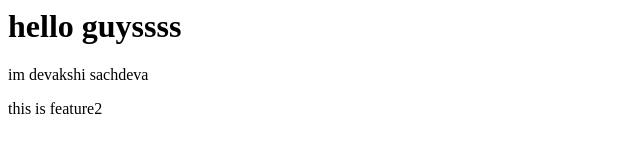
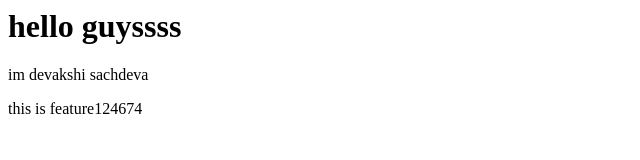
Before and after one commit to devakshisachdeva/localRepo, a plain HTML site: page index.html in a window 1280 px wide. Shown: the full height of the page, 0-640 px from the left. Drawn offline with Linux system fonts and the light colour scheme.

Commit message:
add feature1245

```diff
--- a/index.html
+++ b/index.html
@@ -5,5 +5,5 @@
 im devakshi sachdeva
 </p>
 <p>
-    this is feature2
+    this is feature124674
 </p>
```
